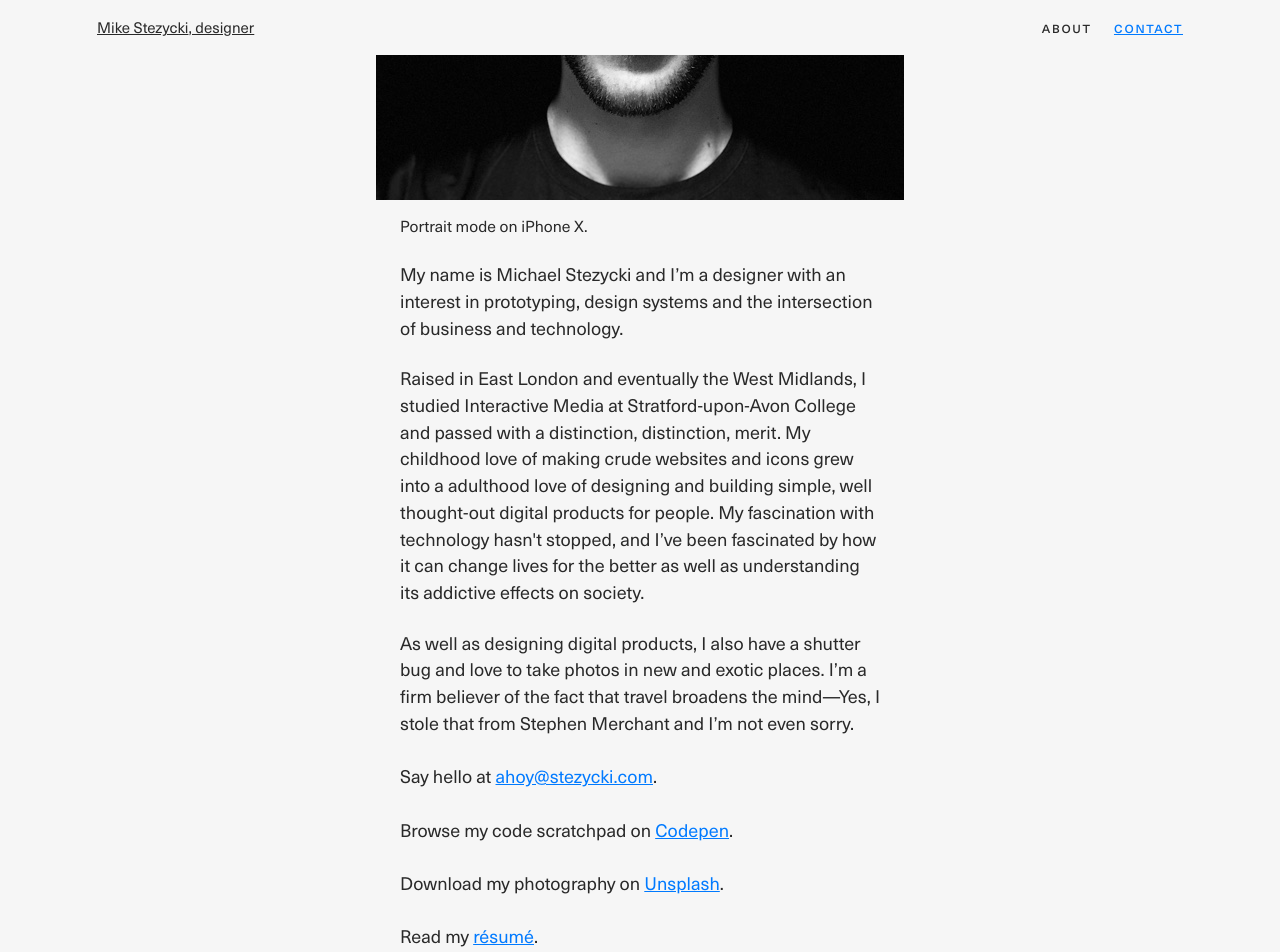
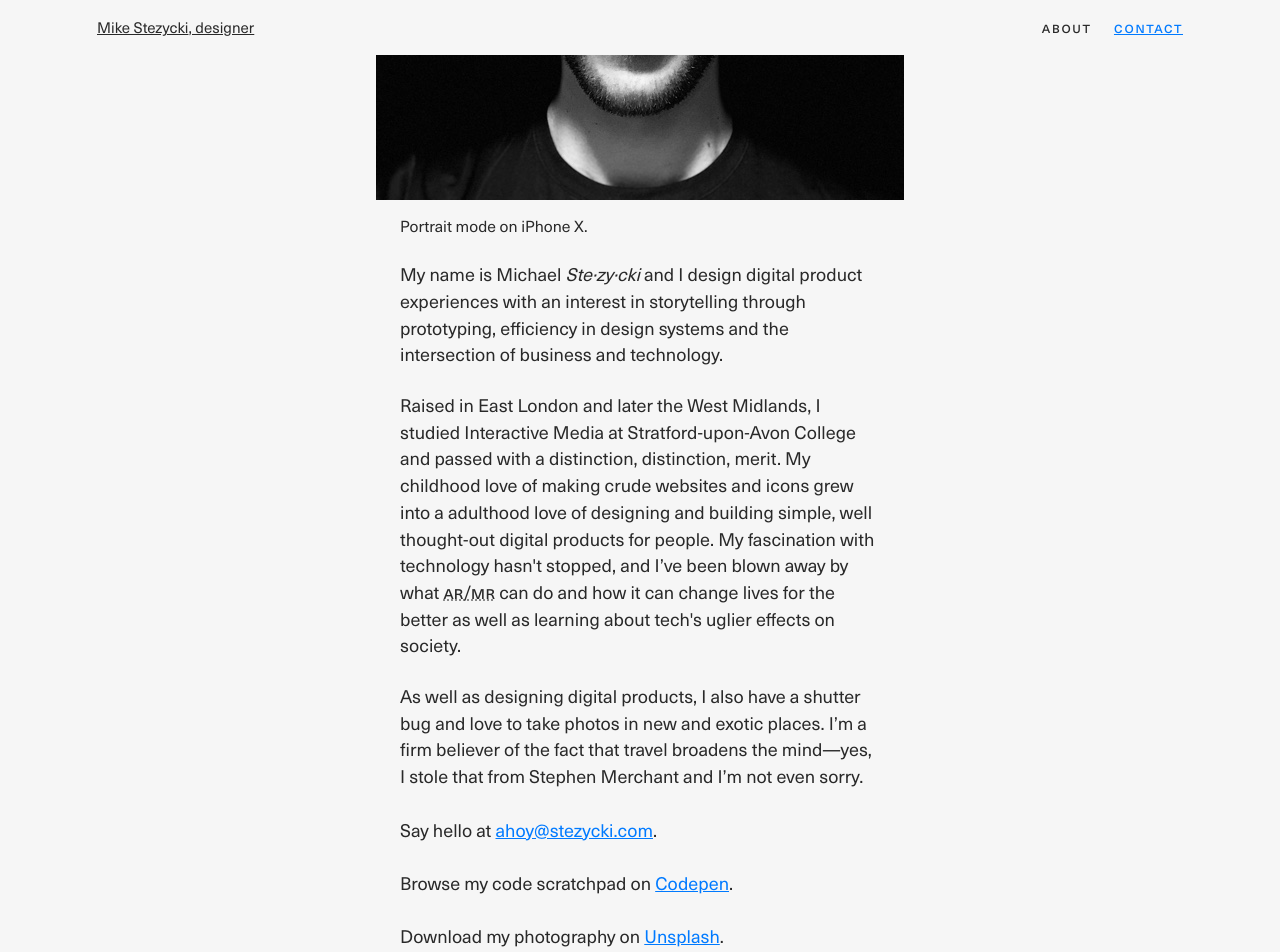
Before and after one commit to mr-stezz/mr-stezz.github.io, a Jekyll site: the page built from about.md, in a window 1280 px wide and 1400 px high, scrolled down 547 px. Shown: the top 952 px of the window. Built offline with Jekyll 4.4.1, drawn with Linux system fonts in a browser that asks for light colours; some of the changed text lies outside the part shown.

Commit message:
Add new abbr and dfn tags to copy, re-write about page

```diff
--- a/_includes/_projects.carmen.html
+++ b/_includes/_projects.carmen.html
@@ -7,5 +7,5 @@
     <figcaption class="text-col">During onboarding, you're asked to give feedback to at least 3 colleagues who share the same email domain.</figcaption>
   </figure>
 
-  <p class="text-col">Carmen&mdash;now known as <a href="http://www.getfrisbee.com" title="frisbee, the continuous feedback platform, helping employees and organisations grow, every day.">Frisbee</a>&mdash;is a web based peer-to-peer workplace feedback tool from the <a href="https://foundersfactory.com/portfolio/">Founders Factory incubator</a>. My involvement included prototyping early ideas, sitting in user interviews to find out needs for getting direct, actionable and empathetic feedback and designing the UI for the web app.</p>
+  <p class="text-col">Carmen&mdash;now known as <a href="http://www.getfrisbee.com" title="frisbee, the continuous feedback platform, helping employees and organisations grow, every day.">Frisbee</a>&mdash;is a web based peer-to-peer workplace feedback tool from the <a href="https://foundersfactory.com/portfolio/">Founders Factory incubator</a>. My involvement included prototyping early ideas, sitting in user interviews to find out needs for getting direct, actionable and empathetic feedback and designing the <abbr title="User Interface">UI</abbr> for the web app.</p>
 </section>
--- a/_includes/_projects.wonderpl.html
+++ b/_includes/_projects.wonderpl.html
@@ -7,7 +7,7 @@
     <img src="assets/img/content/wonder-shots.png" srcset="assets/img/content/wonder-shots.png 1x,assets/img/content/wonder-shots@2x.png 2x" alt="Three iPhone SE devices appearing alongside eachother displaying the home feed, a video player and explore view." loading="lazy">
     <figcaption class="text-col">Home feed, video player overlay views and Explore view that appears on a mobile iOS device.</figcaption>
   </figure>
-  <p class="text-col">Wonder Place was a premium video mobile service for iOS. It boasted curated videos in categories like creativity, health and wellness among others. I worked on improving the UX and UI for the iOS app as well as a new monetisation feature. I also worked on the front-end for a new web based video project management app aiming to improve relationships between indie movie makers and studios.</p>
+  <p class="text-col">Wonder Place was a premium video mobile service for iOS. It boasted curated videos in categories like creativity, health and wellness among others. I worked on improving the <abbr title="User Experience">UX</abbr> and <abbr title="User Interface">UI</abbr> for the iOS app as well as a new monetisation feature. I also worked on the front-end for a new web based video project management app aiming to improve relationships between indie movie makers and studios.</p>
   <figure class="gallery">
     <img src="assets/img/content/romeo-showcase.png" srcset="assets/img/content/romeo-showcase.png 1x,assets/img/content/romeo-showcase@2x.png 2x" alt="Three Macbook Pro's appear alongside eachother displaying the collaboration view, wonder transfer view and an edit video view." loading="lazy">
     <figcaption class="text-col">Collaboration, Wonder Transfer and the edit video views in Romeo.</figcaption>
--- a/about.md
+++ b/about.md
@@ -8,11 +8,22 @@ group: "navigation"
     <img src="/assets/img/content/mugshot.jpg" srcset="/assets/img/content/mugshot.jpg 1x, /assets/img/content/mugshot@2x.jpg 2x" alt="A head and shoulders shot of my face." loading="auto">
     <figcaption>Portrait mode on iPhone X.</figcaption>
   </figure>
-  <p>My name is Michael Stezycki and I’m a designer with an interest in prototyping, design systems and the intersection of business and technology.</p>
-  <p>Raised in East London and eventually the West Midlands, I studied Interactive Media at Stratford-upon-Avon College and passed with a distinction, distinction, merit. My childhood love of making crude websites and icons grew into a adulthood love of designing and building simple, well thought-out digital products for people. My fascination with technology hasn't stopped, and I’ve been fascinated by how it can change lives for the better as well as understanding its addictive effects on society.</p>
-  <p>As well as designing digital products, I also have a shutter bug and love to take photos in new and exotic places. I’m a firm believer of the fact that travel broadens the mind&mdash;Yes, I stole that from Stephen Merchant and I’m not even sorry.<br><br>
+  <p>My name is Michael <dfn title="[Ste-zee-key]">Ste&middot;zy&middot;cki</dfn> and I design digital product experiences with an interest in storytelling through prototyping, efficiency in design systems and the intersection of business and technology.</p>
+  <p>Raised in East London and later the West Midlands, I studied Interactive Media at Stratford-upon-Avon College and passed with a distinction, distinction, merit. My childhood love of making crude websites and icons grew into a adulthood love of designing and building simple, well thought-out digital products for people. My fascination with technology hasn't stopped, and I’ve been blown away by what <abbr title="Augmented Reality/Mixed Reality">AR/MR</abbr> can do and how it can change lives for the better as well as learning about tech's uglier effects on society.</p>
+  <p>As well as designing digital products, I also have a shutter bug and love to take photos in new and exotic places. I’m a firm believer of the fact that travel broadens the mind—yes, I stole that from Stephen Merchant and I’m not even sorry.<br><br>
   Say hello at <label for="toggle-checkbox" class="toggle-label" title="Drop me a line.">ahoy@stezycki.com</label>.<br><br>
   Browse my code scratchpad on <a href="https://codepen.io/mr-stezz/" title="Have a look at my code scrapbook on Codepen." rel="noreferrer" target="_blank">Codepen</a>.<br><br>
   Download my photography on <a href="https://unsplash.com/@stez" title="Download my photography for free on Unsplash." rel="noreferrer" target="_blank">Unsplash</a>.<br><br>
   Read my <a href="https://codepen.io/mr-stezz/full/PLKGEG" rel="noreferrer" target="_blank">r&eacute;sum&eacute;</a>.<br><br></p>
 </div>
+<section class="u--m-bottom--huge">
+  <h3 class="heading page-title">What’s my workstation setup?</h3>
+  <figure class="gallery">
+    <img src="/assets/img/content/DeskSetup.jpg" srcset="/assets/img/content/DeskSetup.jpg 1x" alt="A photo of my current desk setup. A 3 draw wooden desk with a laptop, bluetooth speaker, coaster, trackpad, keyboard, mouse and mousemat, old android phone, magnetic cable tidy, Thunderbolt 3 dock, monitor arm holding up a 25&quot; Ultrasharp and an iPad Pro hoisted up on a gooseneck in Sidecar mode atop." loading="lazy" class="u--m-bottom">
+    <figcaption class="text-col u--m-bottom--huge">My desk setup is always changing, but I think I’ve settled on this setup for a while.</figcaption>
+    <img src="/assets/img/content/MacOSDesktop.png" srcset="/assets/img/content/MacOSDesktop.png 1x" alt="A blank MacOS desktop screenshot showing the menubar at the top and the dock on the left-hand side of the screen" loading="lazy" class="u--m-bottom">
+    <figcaption class="text-col u--m-bottom--huge">Yes, I use the stickies.app and I wish it synced across iCloud to an iOS Stickies.app. Come on, Apple, make my dream come true!</figcaption>
+    <img src="/assets/img/content/iPhoneHomescreen.png" srcset="/assets/img/content/iPhoneHomescreen.png 1x, /assets/img/content/iPhoneHomescreen@2x.png 2x, /assets/img/content/iPhoneHomescreen@3x.png 3x" alt="A screenshot of my iOS Homescreen layout showcasing a grid of my most used apps." loading="lazy" class="u--m-bottom">
+    <figcaption class="text-col u--m-bottom--huge">I like to keep things simple and distraction free. Every app on my home screen isn’t a dopamine hole, it’s usually something practical. I also love Uno, the post-it widget app.</figcaption>
+  </figure>
+</section>
```
